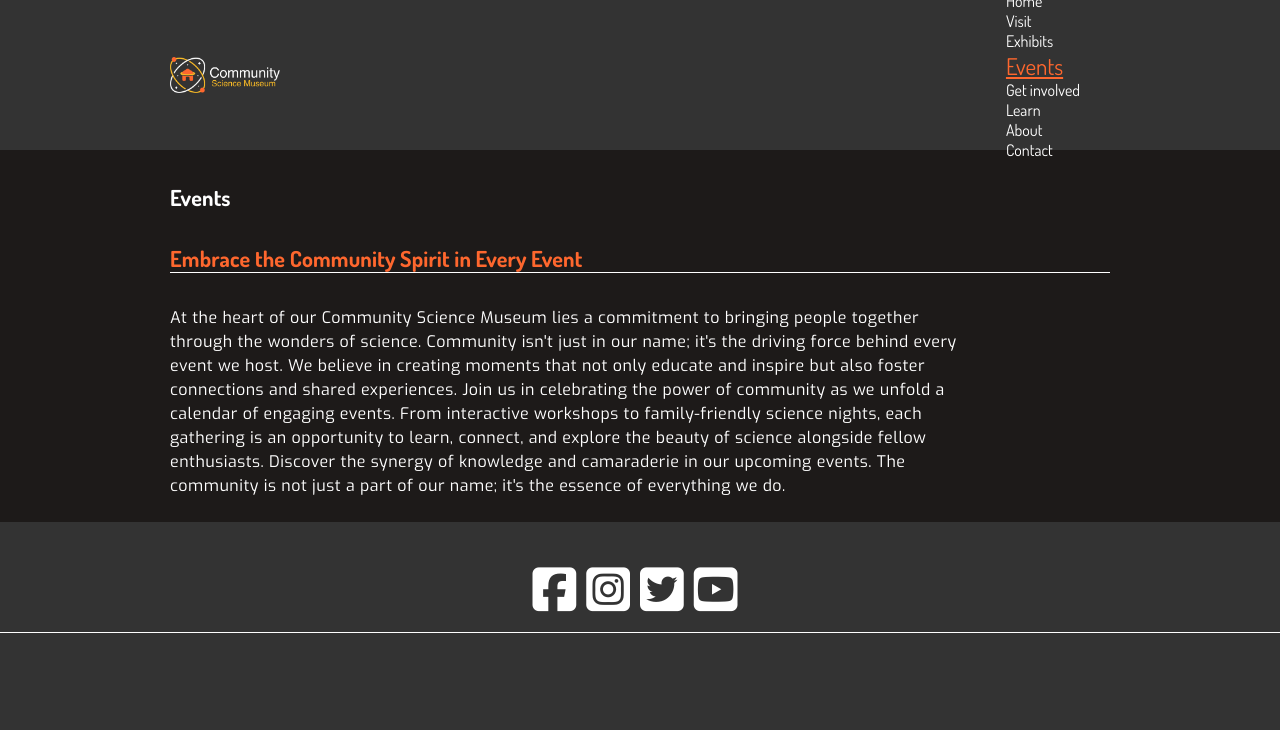
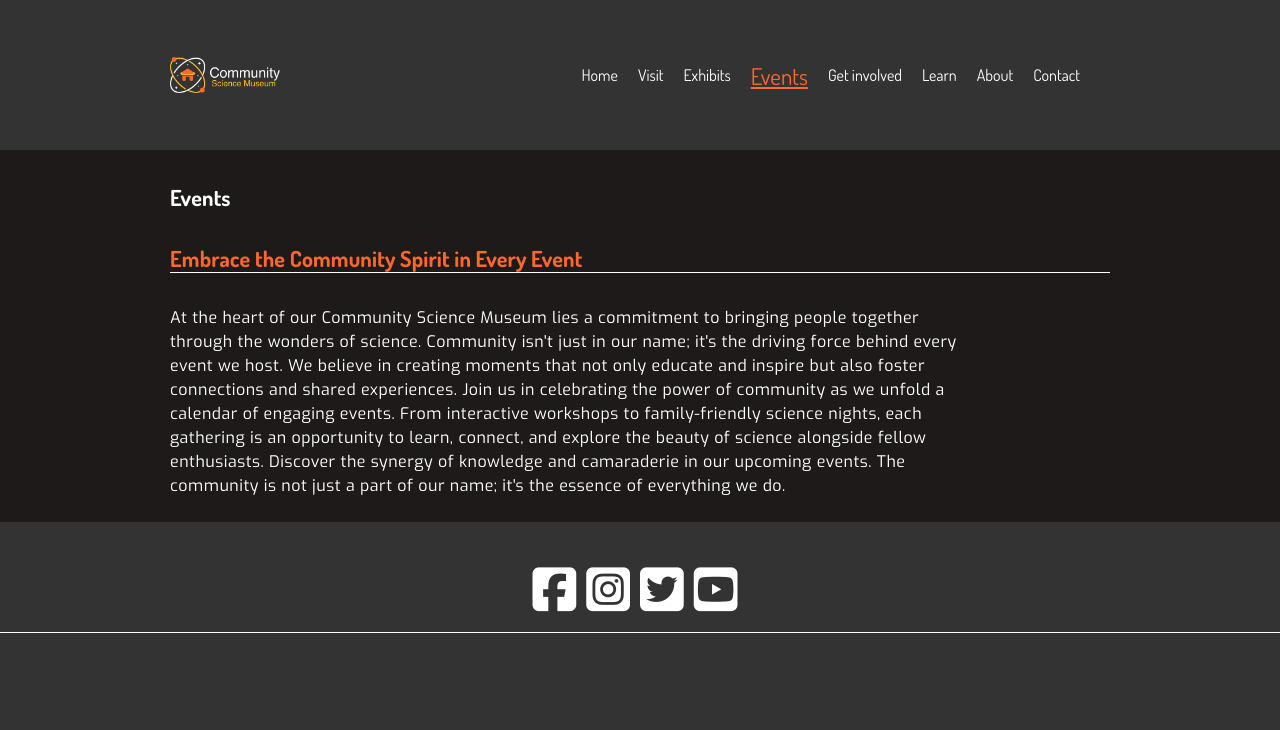
Before and after one commit to Oyvindeavor/semesterproject-1, a plain HTML site: page events.html in a window 1280 px wide. Shown: the top 730 px of the page. Drawn offline with nearby package versions, Linux system fonts and the light colour scheme.

Commit message:
Update events.html

```diff
--- a/events.html
+++ b/events.html
@@ -30,7 +30,7 @@
       <!-- Logo END -->
       <!-- Navigation -->
       <nav class="navigation">
-        <ul>
+        <ul class="flex align-center">
           <li><a href="index.html">Home</a></li>
           <li><a href="visit.html">Visit</a></li>
           <li><a href="exhibits.html">Exhibits</a></li>
```
